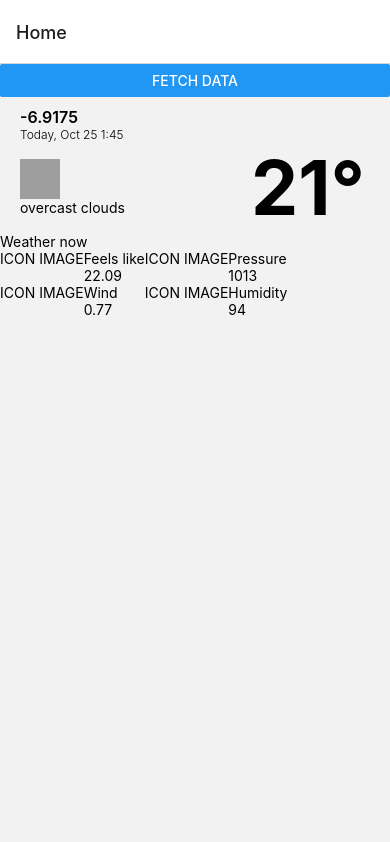
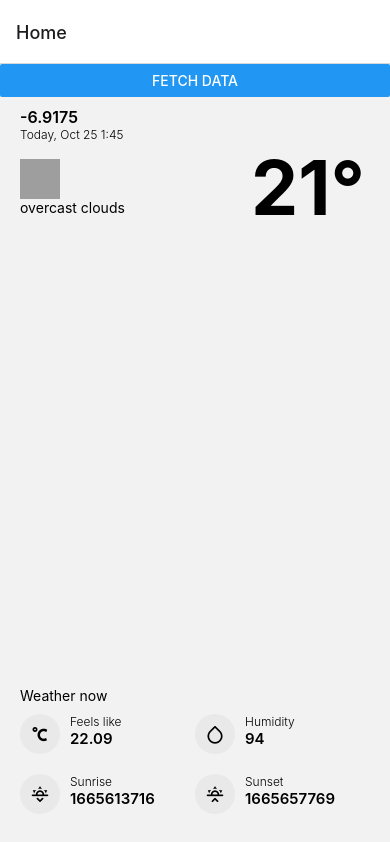
Before and after one commit to seanka/ReactNative-Weather-App, a React Native app: screen /Home in a window 390 px wide. Built offline with nearby package versions, Linux system fonts and the light colour scheme; grey boxes are pictures that could not be loaded.

Commit message:
added styling to bottomContainer.js

```diff
--- a/package.json
+++ b/package.json
@@ -16,7 +16,8 @@
     "react-native": "0.70.3",
     "react-native-gesture-handler": "^2.8.0",
     "react-native-safe-area-context": "^4.4.1",
-    "react-native-screens": "^3.18.2"
+    "react-native-screens": "^3.18.2",
+    "react-native-vector-icons": "^9.2.0"
   },
   "devDependencies": {
     "@babel/core": "^7.12.9",
--- a/src/components/BottomContainer.js
+++ b/src/components/BottomContainer.js
@@ -8,27 +8,27 @@ function BottomContainer({ weatherData }) {
   const [currentData] = currentWeather(weatherData);
 
   return (
-    <View>
+    <View style={styles.rootContainer}>
       <Text>Weather now</Text>
-      <View style={styles.rowContainer}>
-        <View>
+      <View>
+        <View style={styles.rowContainer}>
           <WeatherDataComponent
             componentData={currentData.feels_like}
             type="Feels like"
           />
           <WeatherDataComponent
-            componentData={currentData.wind_speed}
-            type="Wind"
+            componentData={currentData.humidity}
+            type="Humidity"
           />
         </View>
-        <View>
+        <View style={styles.rowContainer}>
           <WeatherDataComponent
-            componentData={currentData.pressure}
-            type="Pressure"
+            componentData={currentData.sunrise}
+            type="Sunrise"
           />
           <WeatherDataComponent
-            componentData={currentData.humidity}
-            type="Humidity"
+            componentData={currentData.sunset}
+            type="Sunset"
           />
         </View>
       </View>
@@ -37,6 +37,9 @@ function BottomContainer({ weatherData }) {
 }
 
 const styles = StyleSheet.create({
+  rootContainer: {
+    marginHorizontal: 20,
+  },
   rowContainer: {
     flexDirection: 'row',
   },
--- a/src/components/bottom-container/WeatherDataComponent.js
+++ b/src/components/bottom-container/WeatherDataComponent.js
@@ -1,13 +1,28 @@
-import React, { Component } from 'react';
+import React from 'react';
 import { StyleSheet, Text, View } from 'react-native';
+import MattComIcons from 'react-native-vector-icons/MaterialCommunityIcons';
+import FeatherIcons from 'react-native-vector-icons/Feather';
 
 function WeatherDataComponent({ type, componentData }) {
+  const iconTypeSwitch = type => {
+    switch (type) {
+      case 'Feels like':
+        return <MattComIcons name="temperature-celsius" style={styles.icons} />;
+      case 'Humidity':
+        return <FeatherIcons name="droplet" style={styles.icons} />;
+      case 'Sunrise':
+        return <MattComIcons name="weather-sunset-down" style={styles.icons} />;
+      case 'Sunset':
+        return <MattComIcons name="weather-sunset-up" style={styles.icons} />;
+    }
+  };
+
   return (
     <View style={styles.rowContainer}>
-      <Text>ICON IMAGE</Text>
+      <View style={styles.iconContainer}>{iconTypeSwitch(type)}</View>
       <View>
-        <Text>{type}</Text>
-        <Text>{componentData} </Text>
+        <Text style={styles.titleText}>{type}</Text>
+        <Text style={styles.contentText}>{componentData} </Text>
       </View>
     </View>
   );
@@ -16,7 +31,23 @@ function WeatherDataComponent({ type, componentData }) {
 const styles = StyleSheet.create({
   rowContainer: {
     flexDirection: 'row',
+    marginVertical: 10,
+    flex: 1,
   },
+  iconContainer: {
+    height: 40,
+    width: 40,
+    justifyContent: 'center',
+    alignItems: 'center',
+    borderRadius: 35,
+    backgroundColor: '#e9e9e9',
+    marginRight: 10,
+  },
+  icons: {
+    fontSize: 20,
+  },
+  titleText: { fontSize: 12, fontWeight: '300' },
+  contentText: { fontSize: 15, fontWeight: '600' },
 });
 
 export default WeatherDataComponent;
--- a/src/screen/HomeScreen.js
+++ b/src/screen/HomeScreen.js
@@ -1,5 +1,5 @@
 import React, { useEffect, useState } from 'react';
-import { Button, Text, View } from 'react-native';
+import { Button, StyleSheet, Text, View } from 'react-native';
 
 import { getWeather } from '../libs/api';
 import { DummyData } from '../DummyData';
@@ -46,13 +46,25 @@ function HomeScreen() {
   // useEffect(() => {
   //   updateWeather();
   // }, []);
+
   return (
-    <View>
+    <View style={styles.dummyStyles}>
       <Button title="fetch data" onPress={() => updateWeather()} />
-      <TopContainer weatherData={DummyData} date={date} />
-      <BottomContainer weatherData={DummyData} />
+      <View style={styles.componentsContainer}>
+        <TopContainer weatherData={DummyData} date={date} />
+        <BottomContainer weatherData={DummyData} />
+      </View>
     </View>
   );
 }
 
+const styles = StyleSheet.create({
+  dummyStyles: { flex: 1 },
+  componentsContainer: {
+    flex: 5,
+    justifyContent: 'space-between',
+    marginBottom: 20,
+  },
+});
+
 export default HomeScreen;
```
Also changed, not shown: 3 other files (tests, documents, lock files or other folders).
